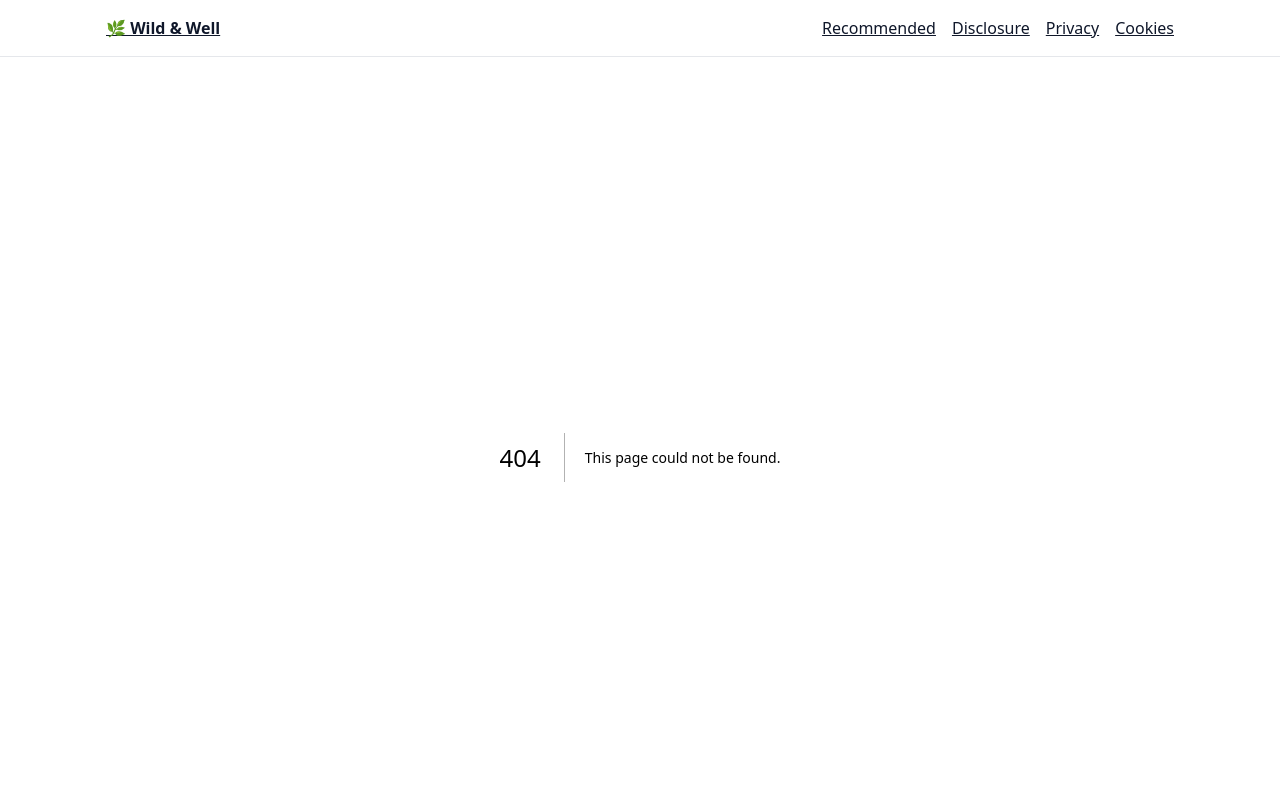
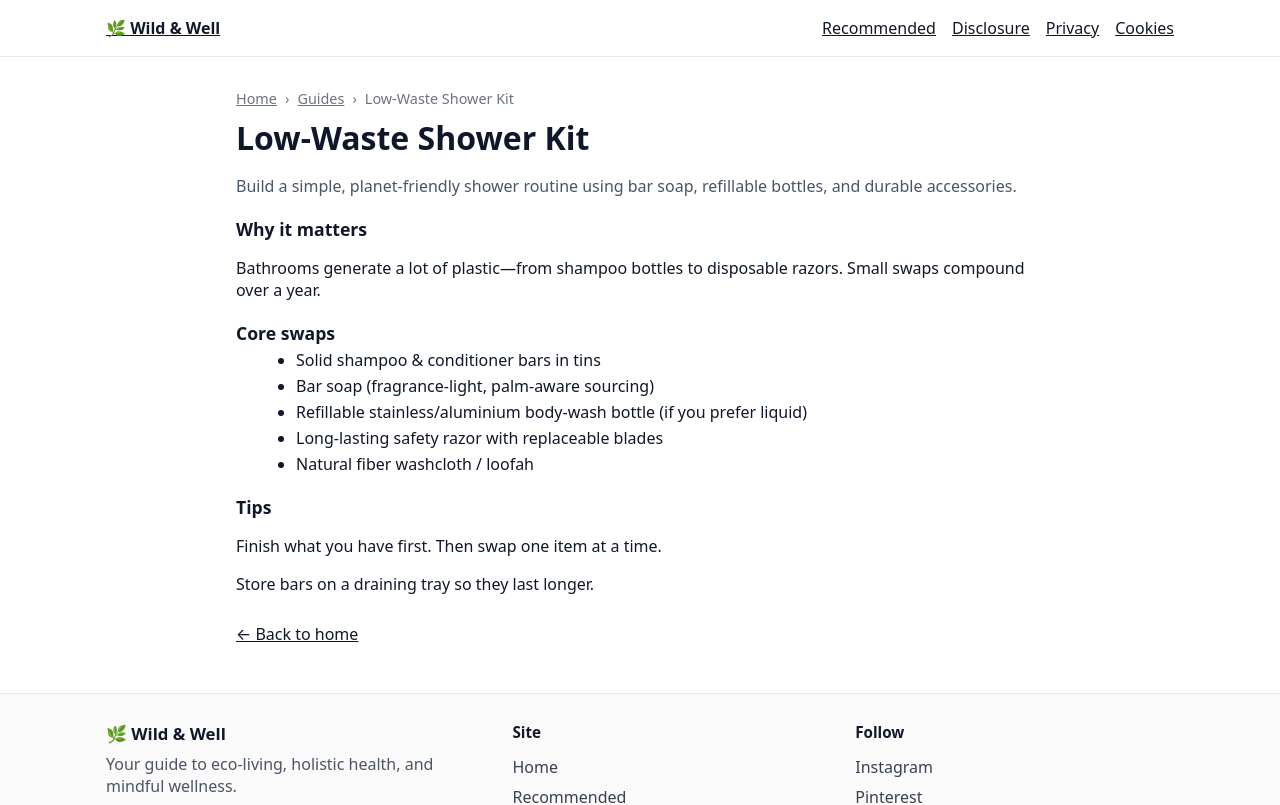
Before and after one commit to dariosandison/Eco---Holistic, a Next.js app: page /guides/low-waste-shower-kit in a window 1280 px wide. Before the commit this address had no page. Shown: the top 805 px of the page. Built offline with nearby package versions, Linux system fonts and the light colour scheme.

Commit message:
Create [slug].js

```diff
--- /dev/null
+++ b/pages/guides/[slug].js
@@ -0,0 +1,188 @@
+// pages/guides/[slug].js
+import Head from "next/head";
+import Link from "next/link";
+
+const DOMAIN = "https://www.wild-and-well.store";
+
+const GUIDES = {
+  "low-waste-shower-kit": {
+    title: "Low-Waste Shower Kit",
+    description:
+      "Build a simple, planet-friendly shower routine using bar soap, refillable bottles, and durable accessories.",
+    sections: [
+      {
+        h: "Why it matters",
+        p: [
+          "Bathrooms generate a lot of plastic—from shampoo bottles to disposable razors. Small swaps compound over a year.",
+        ],
+      },
+      {
+        h: "Core swaps",
+        list: [
+          "Solid shampoo & conditioner bars in tins",
+          "Bar soap (fragrance-light, palm-aware sourcing)",
+          "Refillable stainless/aluminium body-wash bottle (if you prefer liquid)",
+          "Long-lasting safety razor with replaceable blades",
+          "Natural fiber washcloth / loofah",
+        ],
+      },
+      {
+        h: "Tips",
+        p: [
+          "Finish what you have first. Then swap one item at a time.",
+          "Store bars on a draining tray so they last longer.",
+        ],
+      },
+    ],
+  },
+  "water-filters": {
+    title: "Choosing a Home Water Filter",
+    description:
+      "Understand the main filter types and pick the simplest option that meets your water quality needs.",
+    sections: [
+      {
+        h: "Filter types (quick)",
+        list: [
+          "Activated carbon (pitcher/inline): great for taste/odour, chlorine.",
+          "Carbon block + lead reduction: taste + selected metals.",
+          "RO (reverse osmosis): broad removal; needs under-sink install and waste line.",
+          "Whole-house sediment: protects appliances; not a final drinking filter.",
+        ],
+      },
+      {
+        h: "How to choose",
+        p: [
+          "If your tap tastes/smells fine: a good carbon block pitcher is often enough.",
+          "If you have specific contaminants (e.g., lead): look for certified reductions (NSF/ANSI).",
+        ],
+      },
+      {
+        h: "Upkeep",
+        list: [
+          "Change cartridges on schedule—performance drops when overdue.",
+          "Flush new filters as instructed for best taste.",
+        ],
+      },
+    ],
+  },
+  "safer-cleaning": {
+    title: "Less-Harmful Cleaning Products",
+    description:
+      "Simplify your cleaning kit with effective, lower-irritant options and clearer labels.",
+    sections: [
+      {
+        h: "The minimal kit",
+        list: [
+          "Unscented dish soap (dilute for surfaces)",
+          "All-purpose concentrate (plant-based, dye-free)",
+          "White vinegar + water for glass/mineral spots",
+          "Baking soda for gentle scrubbing",
+          "Microfiber or cotton cloths (wash & reuse)",
+        ],
+      },
+      {
+        h: "Label tips",
+        p: [
+          "Prefer short ingredient lists, low/no dye, and lighter fragrance.",
+          "Spot-test on delicate surfaces.",
+        ],
+      },
+    ],
+  },
+  "minimal-ingredient-cereals": {
+    title: "Minimal-Ingredient Breakfast Cereals",
+    description:
+      "Scan labels for short ingredient lists and simpler sweeteners when possible.",
+    sections: [
+      {
+        h: "What to look for",
+        list: [
+          "Whole grains first on the list",
+          "Short ingredients, you recognize them",
+          "Lower sugar per serving",
+        ],
+      },
+      {
+        h: "Pairing ideas",
+        p: [
+          "Add nuts/seeds for protein and healthy fats.",
+          "Top with fresh fruit; consider unsweetened milk alternatives.",
+        ],
+      },
+    ],
+  },
+};
+
+export async function getStaticPaths() {
+  const paths = Object.keys(GUIDES).map((slug) => ({ params: { slug } }));
+  return { paths, fallback: false };
+}
+
+export async function getStaticProps({ params }) {
+  const guide = GUIDES[params.slug];
+  return { props: { slug: params.slug, guide } };
+}
+
+export default function GuidePage({ slug, guide }) {
+  if (!guide) return null;
+  const url = `${DOMAIN}/guides/${slug}`;
+
+  return (
+    <>
+      <Head>
+        <title>{guide.title} • Wild & Well</title>
+        <meta name="description" content={guide.description} />
+        <link rel="canonical" href={url} />
+        <meta property="og:title" content={`${guide.title} • Wild & Well`} />
+        <meta property="og:description" content={guide.description} />
+        <meta property="og:type" content="article" />
+        <meta property="og:url" content={url} />
+        <meta property="og:image" content="/cover.jpg" />
+        <meta name="twitter:card" content="summary_large_image" />
+      </Head>
+
+      <main className="wrap">
+        <nav className="crumbs">
+          <Link href="/">Home</Link> <span>›</span>{" "}
+          <Link href="/#guides">Guides</Link> <span>›</span>{" "}
+          <span aria-current="page">{guide.title}</span>
+        </nav>
+
+        <h1>{guide.title}</h1>
+        <p className="desc">{guide.description}</p>
+
+        {guide.sections.map((s) => (
+          <section key={s.h} className="section">
+            <h2>{s.h}</h2>
+            {s.p && s.p.map((para, i) => <p key={i}>{para}</p>)}
+            {s.list && (
+              <ul>
+                {s.list.map((li) => (
+                  <li key={li}>{li}</li>
+                ))}
+              </ul>
+            )}
+          </section>
+        ))}
+
+        <div className="back">
+          <Link href="/">← Back to home</Link>
+        </div>
+      </main>
+
+      <style jsx>{`
+        .wrap { max-width: 840px; margin: 2rem auto; padding: 0 16px; }
+        .crumbs { font-size: 0.9rem; color: #6b7280; margin-bottom: .5rem; display:flex; gap:.5rem; align-items:center; flex-wrap:wrap; }
+        h1 { font-size: 2rem; margin: .25rem 0 .5rem; }
+        .desc { color: #475569; margin-bottom: 1rem; }
+        .section { margin: 1.25rem 0; }
+        h2 { font-size: 1.1rem; margin: .75rem 0 .25rem; }
+        ul { margin: .25rem 0 .75rem 1.25rem; }
+        li { margin: .25rem 0; }
+        .back { margin-top: 1.75rem; }
+        a { color: #0f766e; text-decoration: none; }
+        a:hover { text-decoration: underline; }
+      `}</style>
+    </>
+  );
+}
```
